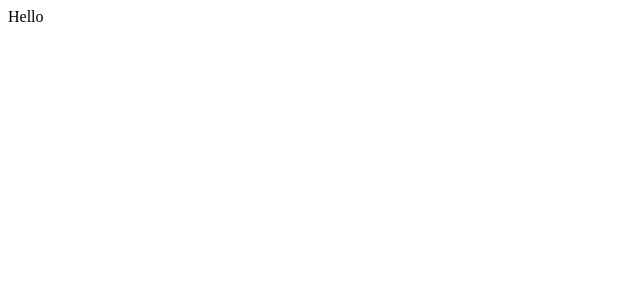
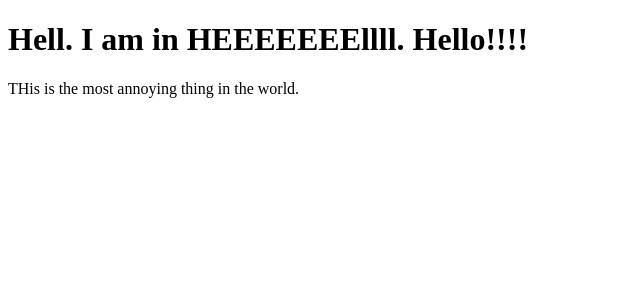
Before and after one commit to MadOgre/product-feedback-app, a React (Create React App) app: page / in a window 1280 px wide. Shown: the top 300 px of the page, without its empty margins (0-640 px from the left). Built offline with nearby package versions, Linux system fonts and the light colour scheme.

Commit message:
Initial Branch commit with HelloHell

```diff
--- a/src/App.tsx
+++ b/src/App.tsx
@@ -1,7 +1,9 @@
+import { HelloHell } from "./components/HelloHell";
+
 function App(): JSX.Element {
   return (
     <div>
-      Hello
+      <HelloHell />
     </div>
   );
 }
--- /dev/null
+++ b/src/components/HelloHell.tsx
@@ -0,0 +1,8 @@
+export const HelloHell = (): JSX.Element => {
+  return (
+    <>
+      <h1>Hell. I am in HEEEEEEEllll. Hello!!!!</h1>
+      <p>THis is the most annoying thing in the world.</p>
+    </>
+  );
+};
```
